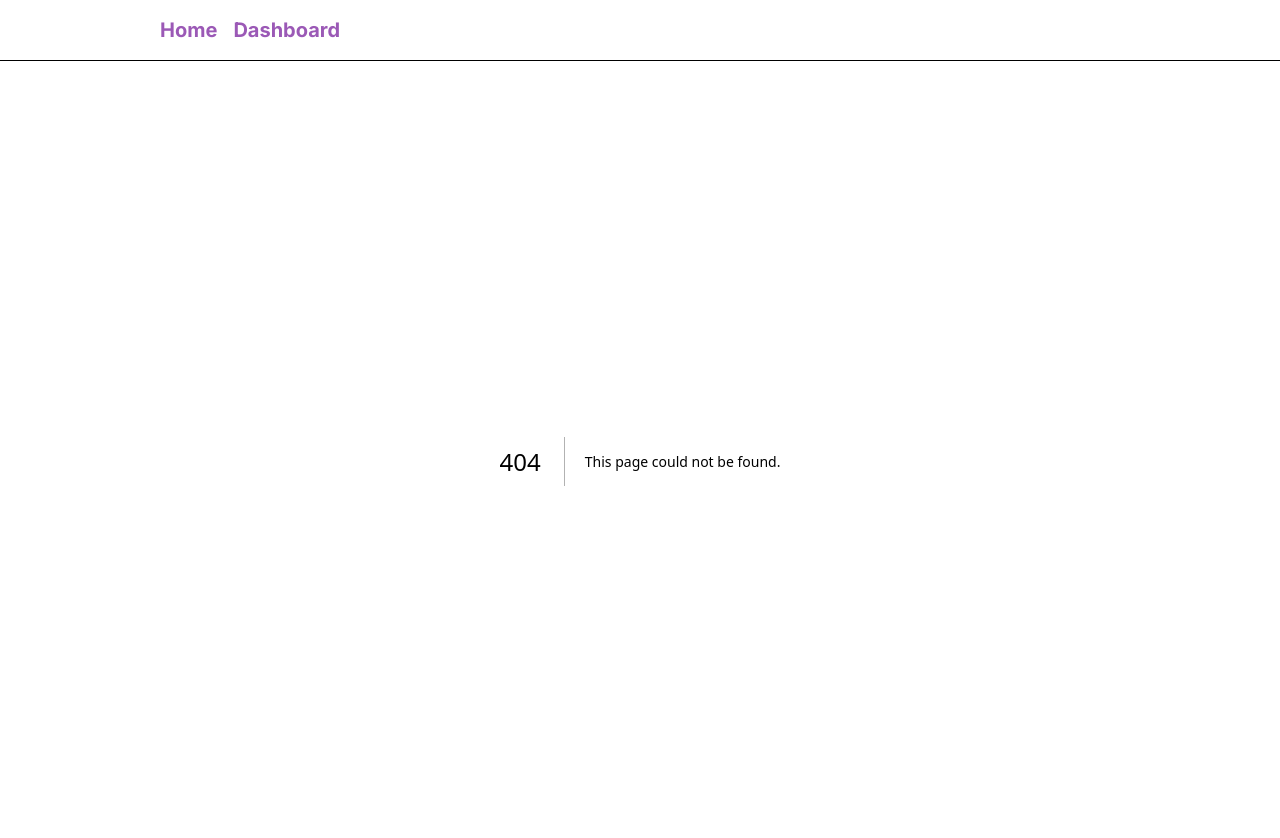
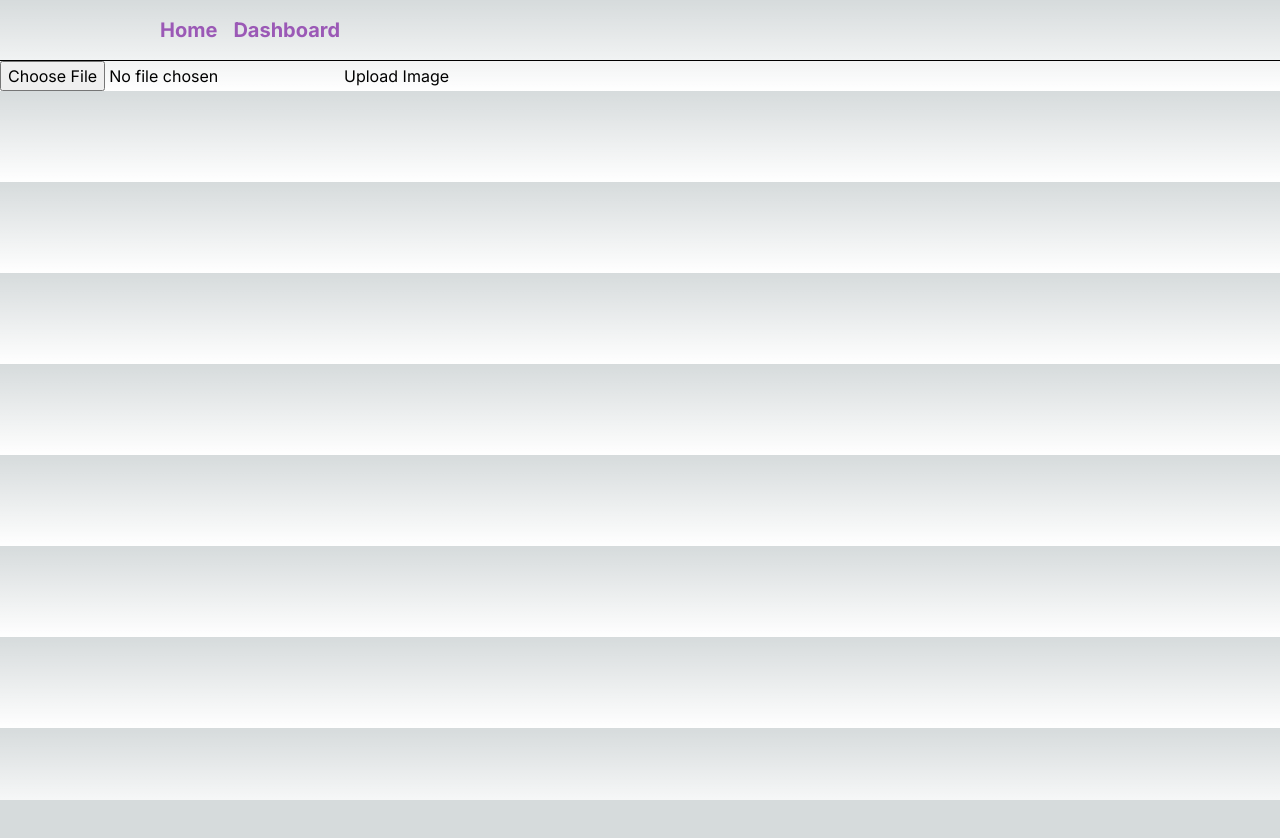
Before and after one commit to FotoMind/smart-photo-management, a Next.js app: page /dashboard/upload in a window 1280 px wide. Before the commit this address had no page. Shown: the top 838 px of the page. After the commit the page ends 800 px from the top, so only its background shows below. Built offline with nearby package versions, Linux system fonts and the light colour scheme.

Commit message:
added upload and view feature

```diff
--- a/src/app/dashboard/page.js
+++ b/src/app/dashboard/page.js
@@ -1,7 +1,29 @@
+"use client"
+import { useEffect, useState } from "react";
+import { storage } from "@/app/firebase";
+import { ref, listAll, getDownloadURL} from "firebase/storage"
+
 export default function Dashboard() {
+
+    const imageListRef = ref(storage, "images/") // add user in curly brace: 'images/${user}'
+    const [imageList, setImageList] = useState([]);
+    useEffect(() => {
+        listAll(imageListRef).then((response) => {
+            response.items.forEach((item) => {
+                getDownloadURL(item).then((url) => {
+                    setImageList((prev) => [...prev, url]);
+                })
+            })
+        })
+    }, []);
+
     return (
         <main>
-
+            <div>
+                {imageList.map((url) => {
+                    return <img src={url}/>
+                })}
+            </div>
         </main>
     )
 }
--- /dev/null
+++ b/src/app/dashboard/upload/page.js
@@ -0,0 +1,34 @@
+"use client"
+import { useState } from "react";
+import { storage } from "@/app/firebase";
+import { ref, uploadBytes} from "firebase/storage"
+
+export default function Upload() {
+    const [imageUpload, setImageUpload] = useState(null);
+
+    const uploadImage = () => {
+        console.log("got here");
+        if (imageUpload == null) return;
+            console.log("image was set");
+            const imageRef = ref(storage, 'images/${imageUpload.name}'); // add user in curly brace: 'images/${user}'
+            uploadBytes(imageRef, imageUpload).then(() => {
+                console.log("image should be uploaded")
+                alert("Image Uploaded!");
+        }) ;
+    };
+
+    return (
+        <main>
+            <div className="">
+                <input
+                    type="file"
+                    onChange={(event) => {
+                        setImageUpload(event.target.files[0]);
+                    }}
+
+                />
+                <button type="button" onClick={uploadImage}>Upload Image</button>
+            </div>
+        </main>
+    )
+}
--- a/src/app/firebase.js
+++ b/src/app/firebase.js
@@ -1,5 +1,6 @@
 // Import the functions you need from the SDKs you need
 import { initializeApp } from "firebase/app";
+import { getStorage } from "firebase/storage";
 // TODO: Add SDKs for Firebase products that you want to use
 // https://firebase.google.com/docs/web/setup#available-libraries
 
@@ -17,3 +18,4 @@ const firebaseConfig = {
 
 // Initialize Firebase
 const app = initializeApp(firebaseConfig);
+export const storage = getStorage(app);
```
